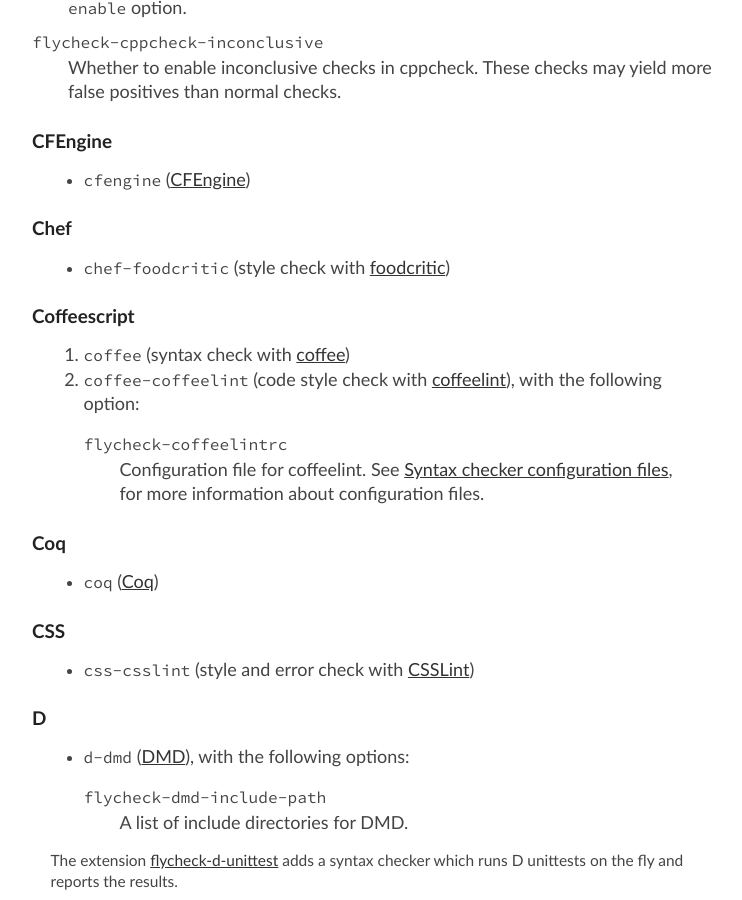
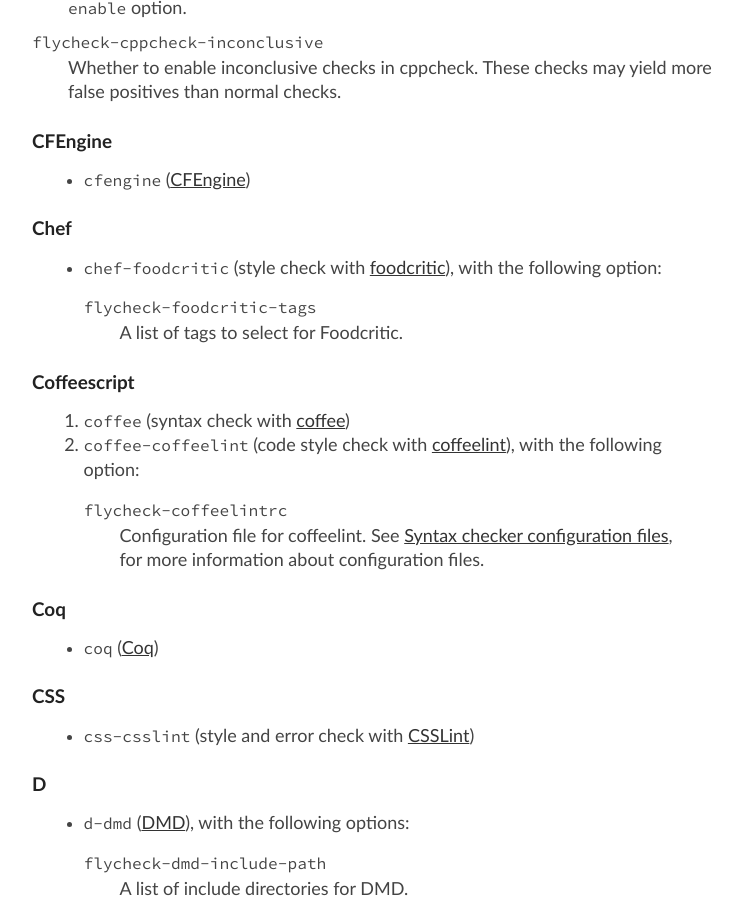
Before and after one commit to cmarqu/flycheck.github.io, a Jekyll site: the page manual/latest/Supported-languages.html, which Jekyll copies as it is, in a window 1280 px wide and 900 px high, scrolled down 2371 px. Shown: the whole window, without its empty margins (258-1000 px from the left). Built offline with Jekyll 4.4.1, drawn with Linux system fonts in a browser that asks for light colours.

Commit message:
Update manual from flycheck/flycheck@635fe58f50366cb3475af65671a83980583fafc6

```diff
--- a/manual/latest/Function-and-Variable-Index.html
+++ b/manual/latest/Function-and-Variable-Index.html
@@ -115,6 +115,7 @@
 <tr><td></td><td valign="top"><a href="Supported-languages.html#index-flycheck_002dflake8_002dmaximum_002dcomplexity"><code>flycheck-flake8-maximum-complexity</code></a>:</td><td>&nbsp;</td><td valign="top"><a href="Supported-languages.html#Supported-languages">Supported languages</a></td></tr>
 <tr><td></td><td valign="top"><a href="Supported-languages.html#index-flycheck_002dflake8_002dmaximum_002dline_002dlength"><code>flycheck-flake8-maximum-line-length</code></a>:</td><td>&nbsp;</td><td valign="top"><a href="Supported-languages.html#Supported-languages">Supported languages</a></td></tr>
 <tr><td></td><td valign="top"><a href="Supported-languages.html#index-flycheck_002dflake8rc"><code>flycheck-flake8rc</code></a>:</td><td>&nbsp;</td><td valign="top"><a href="Supported-languages.html#Supported-languages">Supported languages</a></td></tr>
+<tr><td></td><td valign="top"><a href="Supported-languages.html#index-flycheck_002dfoodcritic_002dtags"><code>flycheck-foodcritic-tags</code></a>:</td><td>&nbsp;</td><td valign="top"><a href="Supported-languages.html#Supported-languages">Supported languages</a></td></tr>
 <tr><td></td><td valign="top"><a href="Supported-languages.html#index-flycheck_002dgcc_002dargs"><code>flycheck-gcc-args</code></a>:</td><td>&nbsp;</td><td valign="top"><a href="Supported-languages.html#Supported-languages">Supported languages</a></td></tr>
 <tr><td></td><td valign="top"><a href="Supported-languages.html#index-flycheck_002dgcc_002ddefinitions"><code>flycheck-gcc-definitions</code></a>:</td><td>&nbsp;</td><td valign="top"><a href="Supported-languages.html#Supported-languages">Supported languages</a></td></tr>
 <tr><td></td><td valign="top"><a href="Supported-languages.html#index-flycheck_002dgcc_002dinclude_002dpath"><code>flycheck-gcc-include-path</code></a>:</td><td>&nbsp;</td><td valign="top"><a href="Supported-languages.html#Supported-languages">Supported languages</a></td></tr>
--- a/manual/latest/Supported-languages.html
+++ b/manual/latest/Supported-languages.html
@@ -265,7 +265,16 @@
 
 <ul>
 <li> <code>chef-foodcritic</code> (style check with
-<a href="http://acrmp.github.io/foodcritic/">foodcritic</a>)
+<a href="http://acrmp.github.io/foodcritic/">foodcritic</a>), with the
+following option:
+
+<dl compact="compact">
+<dt><code>flycheck-foodcritic-tags</code></dt>
+<dd><a name="index-flycheck_002dfoodcritic_002dtags"></a>
+<p>A list of tags to select for Foodcritic.
+</p></dd>
+</dl>
+
 </li></ul>
 
 <a name="Coffeescript"></a>
```
